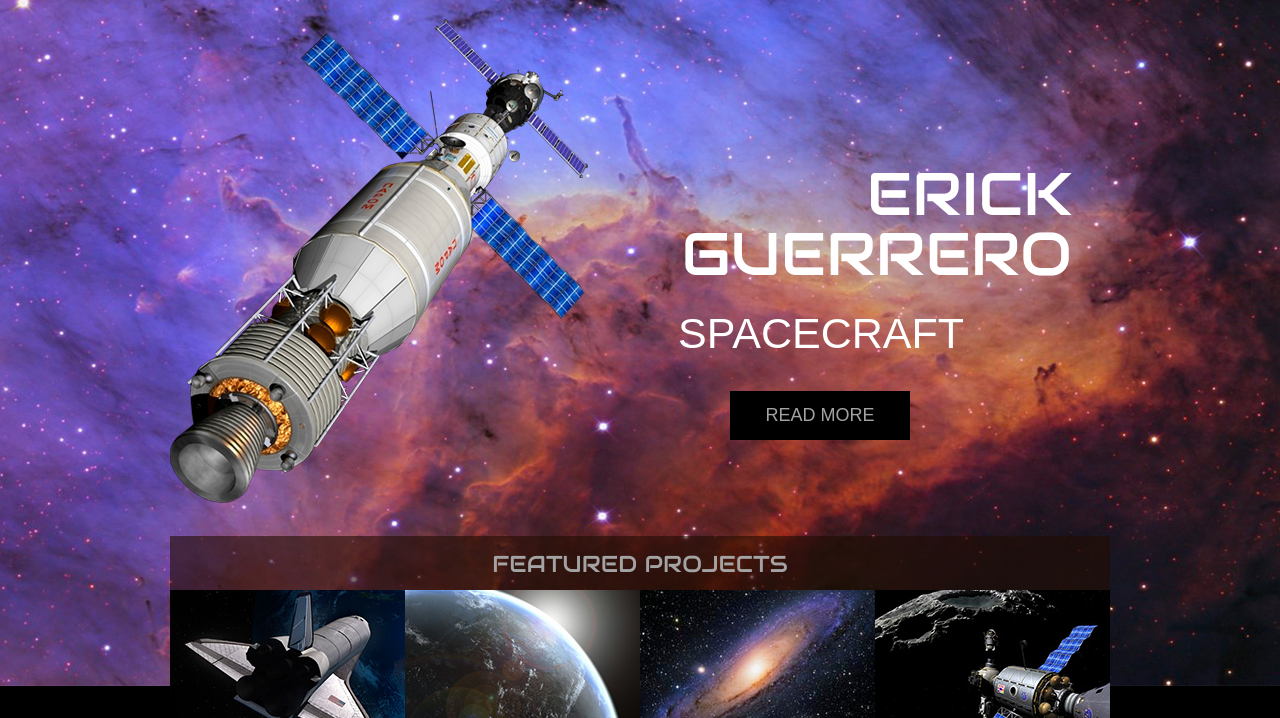
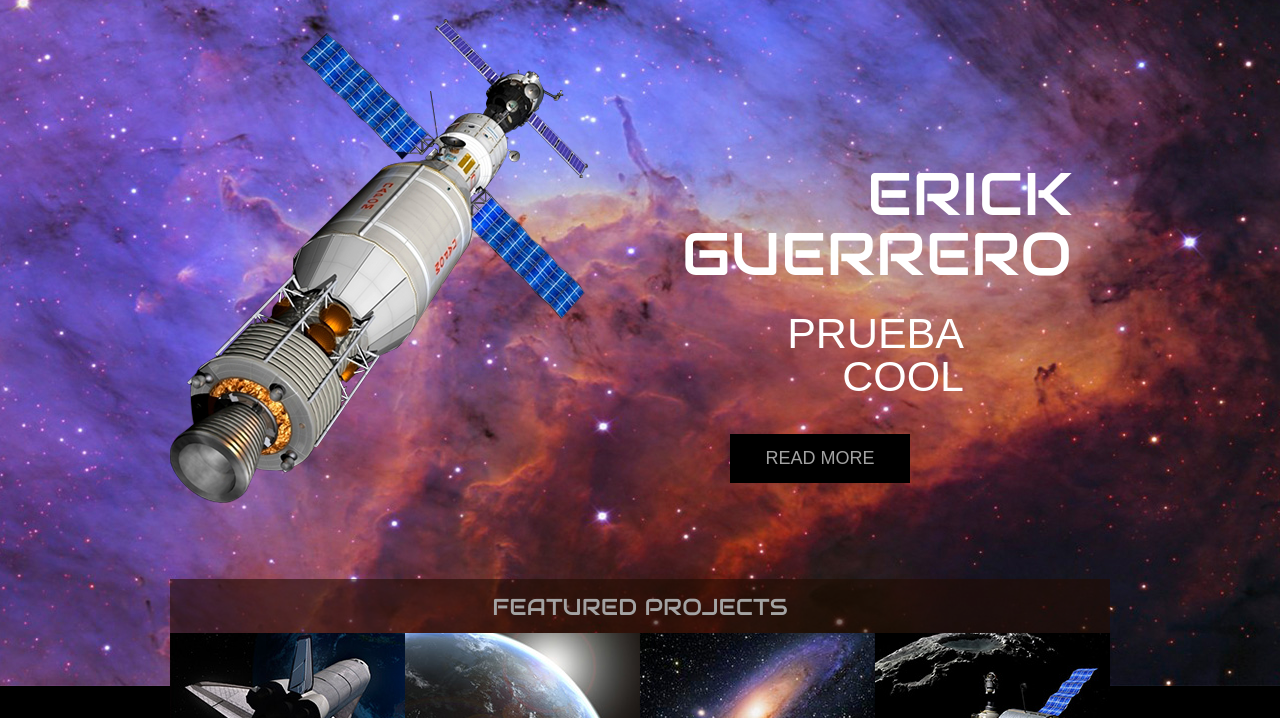
Before and after one commit to eguerrero-lumston/imagen_python, a plain HTML site: page paginas/index.html in a window 1280 px wide. Shown: the part 82-800 px from the top of the page. Drawn offline with Linux system fonts and the light colour scheme.

Commit message:
other thing

```diff
--- a/paginas/index.html
+++ b/paginas/index.html
@@ -48,7 +48,7 @@
 				<div>
 					<img src="images/satellite.png" alt="" class="satellite">
 					<h1>Erick Guerrero</h1>
-					<h2>SPACECRAFT</h2>
+					<h2>Prueba cool</h2>
 					<a href="blog.html" class="more">Read More</a>
 					<h3>FEATURED PROJECTS</h3>
 					<ul>
```
